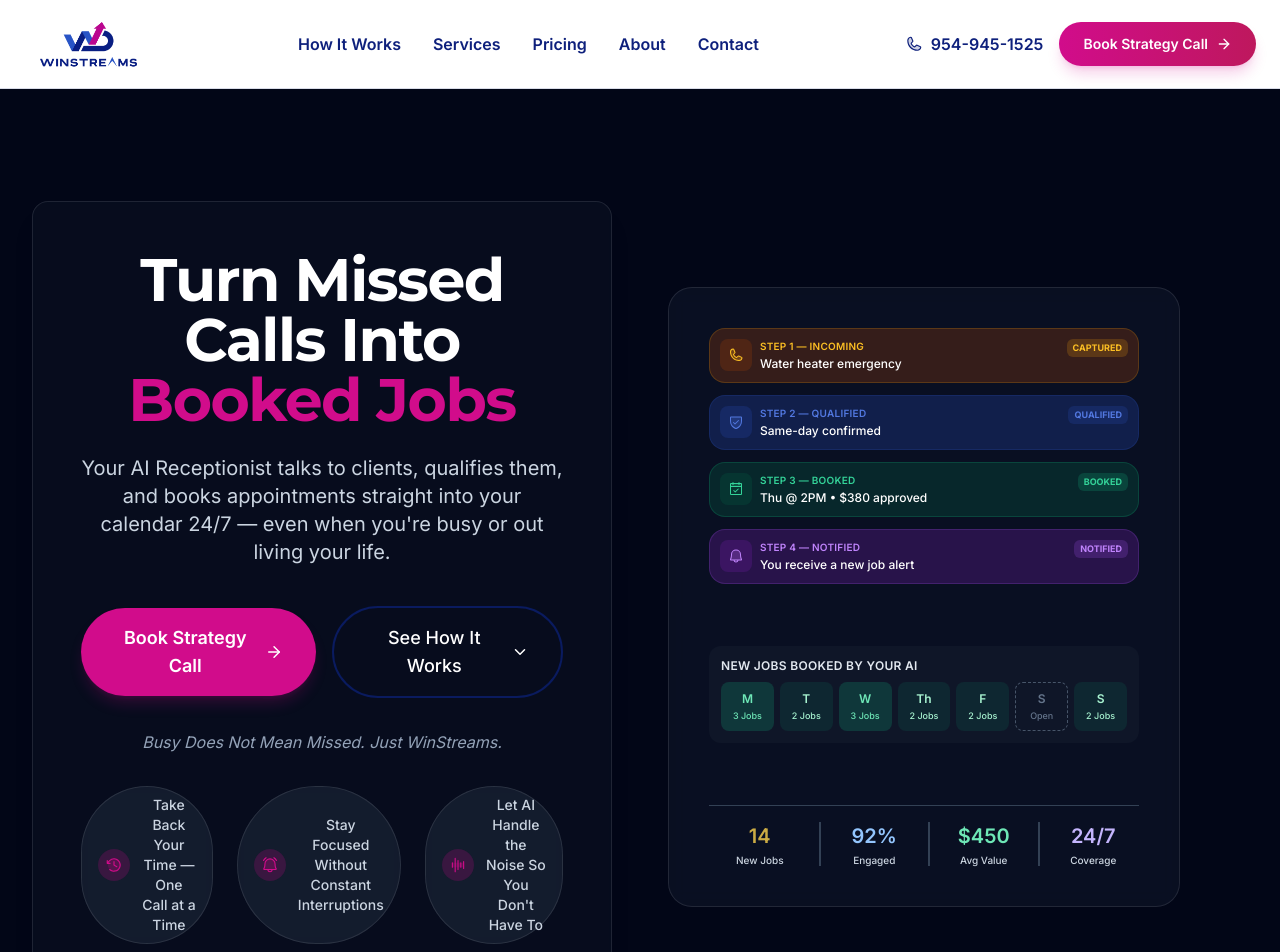
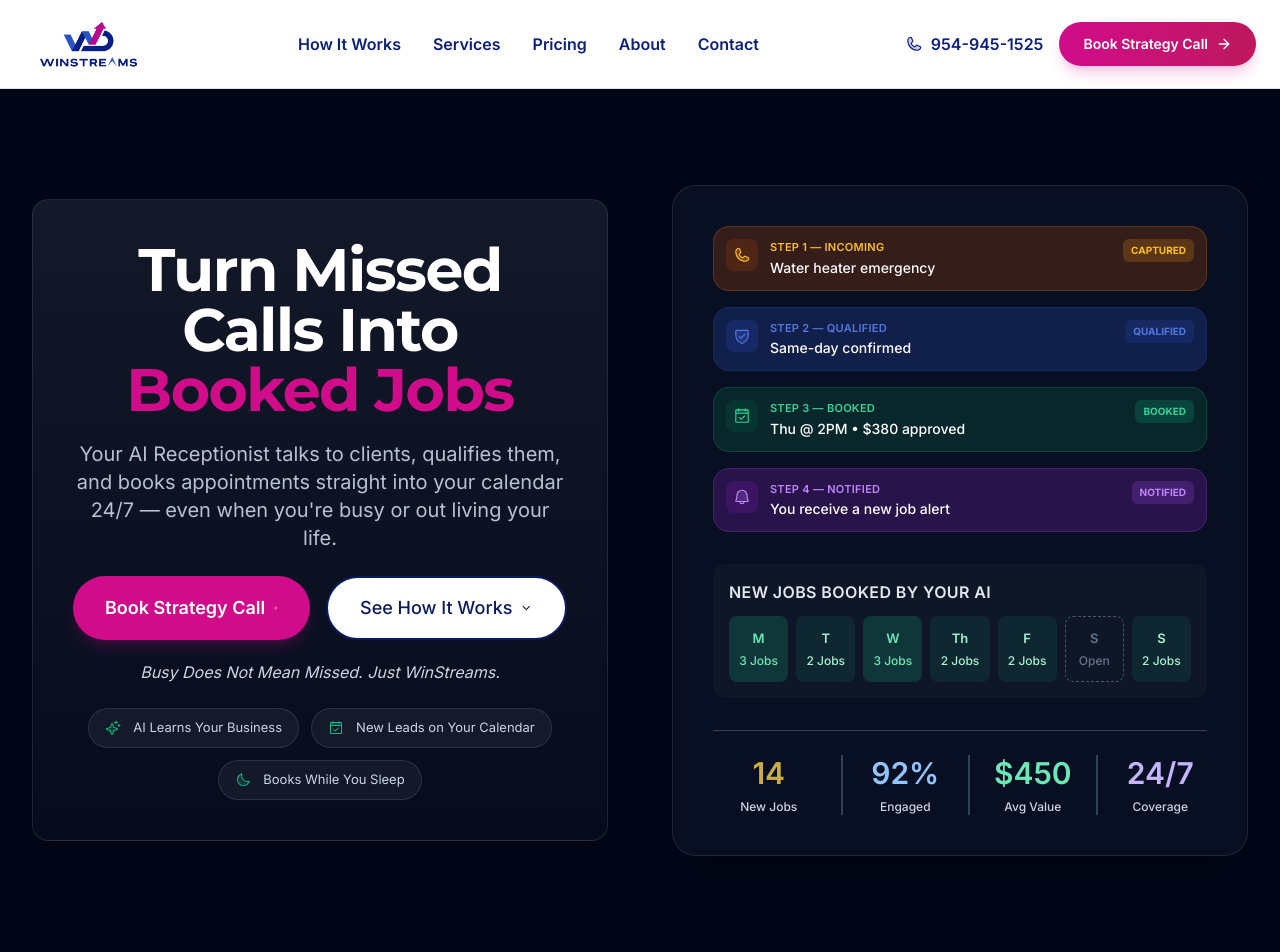
Before and after one commit to winstreams/winstreams-homepage-main, a React (Vite) app: page / in a window 1280 px wide. Shown: the top 952 px of the page. Built offline with nearby package versions, Linux system fonts and the light colour scheme; the HTML template or start-up script is replaced by a standard one.

Commit message:
Restore 2 columns and balance to Hero

```diff
--- a/src/components/Hero.tsx
+++ b/src/components/Hero.tsx
@@ -1,7 +1,14 @@
 import React from "react";
 import { useNavigate } from "react-router-dom";
 import { ArrowRight, ChevronDown } from "lucide-react";
-import { Phone, CalendarCheck, Moon, Bell, Sparkle, ShieldCheck, ClockCounterClockwise, BellRinging, Waveform } from "@phosphor-icons/react";
+import {
+  Phone,
+  CalendarCheck,
+  Moon,
+  Bell,
+  Sparkle,
+  ShieldCheck,
+} from "@phosphor-icons/react";
 import type { Icon } from "@phosphor-icons/react";
 
 // Type-safe notification color (no type casting needed)
@@ -22,7 +29,7 @@ interface Notification {
 interface Benefit {
   id: string;
   icon: IconComponent;
-  text: string;
+  label: string;
 }
 
 const Hero = () => {
@@ -77,12 +84,12 @@ const Hero = () => {
     { id: "sun", day: "S", jobs: 2 },
   ];
 
-  // BENEFITS PILLS DATA
+  // BENEFITS PILLS DATA (Home Hero content preserved)
   // Stable IDs for copy-change resilience
   const benefits: Benefit[] = [
-    { id: "time", icon: ClockCounterClockwise, text: "Take Back Your Time — One Call at a Time" },
-    { id: "focus", icon: BellRinging, text: "Stay Focused Without Constant Interruptions" },
-    { id: "noise", icon: Waveform, text: "Let AI Handle the Noise So You Don't Have To" },
+    { id: "learn", icon: Sparkle, label: "AI Learns Your Business" },
+    { id: "calendar", icon: CalendarCheck, label: "New Leads on Your Calendar" },
+    { id: "sleep", icon: Moon, label: "Books While You Sleep" },
   ];
 
   const totalJobs = weeklyJobs.reduce((sum, day) => sum + day.jobs, 0);
@@ -114,12 +121,15 @@ const Hero = () => {
       border: "border-purple-500/20",
       badge: "bg-purple-500/20",
     },
-  } as const satisfies Record<NotifColor, {
-    text: string;
-    bg: string;
-    border: string;
-    badge: string;
-  }>;
+  } as const satisfies Record<
+    NotifColor,
+    {
+      text: string;
+      bg: string;
+      border: string;
+      badge: string;
+    }
+  >;
 
   const scrollToHowItWorks = () => {
     const element = document.getElementById("how-it-works");
@@ -133,70 +143,77 @@ const Hero = () => {
   };
 
   return (
-    <section className="relative bg-slate-950 overflow-hidden py-20 lg:py-28">
+    <section className="relative bg-slate-950 overflow-hidden py-12 sm:py-16 lg:py-24 md:min-h-[85vh] md:flex md:items-center">
       <div className="max-w-7xl mx-auto px-4 sm:px-6 lg:px-8">
-        <div className="grid lg:grid-cols-2 gap-12 lg:gap-14 items-center">
-
+        <div className="grid lg:grid-cols-2 gap-12 lg:gap-16 items-center">
           {/* LEFT COLUMN */}
-          <div className="w-full max-w-4xl mx-auto lg:mx-0">
-            {/* Frosted Glass Panel */}
-            <div className="bg-slate-900/40 backdrop-blur-sm border border-white/10 rounded-2xl p-8 md:p-12 shadow-xl text-center">
-
+          {/* FIX: Removed max-w-4xl constraint, used lg:max-w-none to fill grid column */}
+          <div className="w-full max-w-2xl lg:max-w-none mx-auto lg:mx-0">
+            {/* RESTORED: Gradient ghost card for mobile, frosted for desktop */}
+            {/* ADDED: lg:mx-0 to anchor content to grid edge on large screens */}
+            <div className="w-full lg:max-w-[640px] mx-auto lg:mx-0 rounded-2xl bg-gradient-to-b from-white/5 to-transparent p-4 sm:p-5 md:bg-slate-900/40 md:backdrop-blur-sm md:border md:border-white/10 md:p-8 lg:p-10 md:shadow-xl text-center">
               {/* HEADLINE */}
-              {/* text-4xl sm:text-5xl md:text-6xl matches Services Hero */}
-              <h1 className="text-4xl sm:text-5xl md:text-6xl font-bold leading-tight tracking-tight mb-6">
+              <h1 className="mx-auto max-w-[18ch] sm:max-w-none text-[2.125rem] sm:text-5xl lg:text-6xl font-bold leading-snug tracking-tight mb-5">
                 <span className="text-white">Turn Missed Calls Into </span>
-                {/* &nbsp; prevents "Booked" and "Jobs" from splitting */}
                 <span className="text-brand-magenta">Booked&nbsp;Jobs</span>
               </h1>
 
               {/* SUBHEAD */}
-              {/* text-lg md:text-xl matches Services Hero */}
-              <p className="text-lg md:text-xl text-slate-300 leading-relaxed mb-10 max-w-3xl mx-auto">
-                Your AI Receptionist talks to clients, qualifies them, and books appointments straight into your calendar 24/7 — even when you're busy or out living your life.
+              <p className="text-[15px] sm:text-base lg:text-xl text-slate-300/90 mb-6 leading-[1.65] md:leading-relaxed max-w-[46ch] md:max-w-2xl mx-auto">
+                Your AI Receptionist talks to clients, qualifies them, and books
+                appointments straight into your calendar 24/7 — even when you're
+                busy or out living your life.
               </p>
 
               {/* CTAs */}
-              {/* px-8 py-4 text-lg matches Services Hero */}
-              <div className="flex flex-col sm:flex-row gap-4 justify-center items-center mb-8">
+              {/* FIX: Equal widths + equal heights at sm+; prevent layout asymmetry */}
+              <div className="flex flex-col sm:flex-row sm:items-stretch justify-center gap-4 mb-5 sm:w-full sm:max-w-xl sm:mx-auto">
                 <button
                   type="button"
                   onClick={handleCTAClick}
                   aria-label="Book a strategy call"
-                  className="w-full sm:w-auto group inline-flex items-center justify-center gap-2 rounded-full bg-brand-magenta px-8 py-4 text-lg font-semibold text-white shadow-lg shadow-brand-magenta/20 hover:scale-105 hover:shadow-xl hover:shadow-brand-magenta/30 transition-all duration-300 focus:outline-none focus:ring-2 focus:ring-brand-magenta focus:ring-offset-2 focus:ring-offset-slate-950 active:scale-95"
+                  className="w-full sm:flex-1 sm:min-w-0 group inline-flex items-center justify-center gap-2 bg-brand-magenta text-white font-semibold px-6 py-3 md:px-8 md:py-4 text-base md:text-lg rounded-full leading-none whitespace-nowrap min-h-[52px] md:min-h-[56px] transition-all duration-300 active:scale-95 shadow-lg shadow-brand-magenta/20 md:hover:scale-105 md:hover:shadow-xl md:hover:shadow-brand-magenta/30 focus-visible:outline-none focus-visible:ring-2 focus-visible:ring-brand-magenta focus-visible:ring-offset-2 focus-visible:ring-offset-slate-950"
                 >
                   Book Strategy Call
-                  <ArrowRight className="w-5 h-5 group-hover:translate-x-1 transition-transform" aria-hidden />
+                  <ArrowRight
+                    className="w-5 h-5 md:group-hover:translate-x-1 transition-transform"
+                    aria-hidden="true"
+                  />
                 </button>
 
                 <button
                   type="button"
                   onClick={scrollToHowItWorks}
                   aria-label="See how our AI receptionist works"
-                  className="w-full sm:w-auto inline-flex items-center justify-center gap-2 rounded-full border-2 border-brand-navy text-white px-8 py-4 text-lg font-medium hover:bg-brand-navy hover:text-white transition-all duration-300 focus:outline-none focus:ring-2 focus:ring-white/50 focus:ring-offset-2 focus:ring-offset-slate-950"
+                  className="w-full sm:flex-1 sm:min-w-0 inline-flex items-center justify-center gap-2 bg-white/10 text-white border-2 border-white/20 md:bg-white md:text-brand-navy md:border-2 md:border-brand-navy font-medium px-6 py-3 md:px-8 md:py-4 text-base md:text-lg rounded-full leading-none whitespace-nowrap min-h-[52px] md:min-h-[56px] transition-all duration-300 md:hover:bg-brand-navy md:hover:text-white focus-visible:outline-none focus-visible:ring-2 focus-visible:ring-brand-magenta focus-visible:ring-offset-2 focus-visible:ring-offset-slate-950"
                 >
                   See How It Works
-                  <ChevronDown className="w-5 h-5" aria-hidden />
+                  <ChevronDown className="w-5 h-5" aria-hidden="true" />
                 </button>
               </div>
 
-              {/* TAGLINE */}
-              {/* text-slate-400 italic matches Services Hero */}
-              <p className="text-slate-400 italic text-base mb-8">
+              <p className="text-sm md:text-base text-slate-300 italic mb-6">
                 Busy Does Not Mean Missed. Just WinStreams.
               </p>
 
-              {/* BENEFITS - Services Hero style (horizontal pills) */}
-              {/* bg-slate-800/50 with bg-brand-magenta/20 icon circles */}
-              <div className="flex flex-col md:flex-row justify-center gap-4 md:gap-6">
+              {/* BENEFITS PILLS */}
+              {/* FIX: allow wrap starting at sm to avoid cramping on small tablets */}
+              <div className="flex flex-col sm:flex-row sm:flex-wrap justify-center gap-3">
                 {benefits.map((benefit) => {
                   const BenefitIcon = benefit.icon;
                   return (
-                    <div key={benefit.id} className="flex items-center gap-3 bg-slate-800/50 backdrop-blur-sm rounded-full px-4 py-2 border border-white/10">
-                      <div className="w-8 h-8 rounded-full bg-brand-magenta/20 flex items-center justify-center flex-shrink-0">
-                        <BenefitIcon size={18} weight="duotone" className="text-brand-magenta" />
-                      </div>
-                      <span className="text-sm text-slate-300 font-medium">{benefit.text}</span>
+                    <div
+                      key={benefit.id}
+                      className="flex items-center gap-3 rounded-full bg-white/5 border border-white/10 px-4 py-2.5 text-left"
+                    >
+                      <BenefitIcon
+                        size={16}
+                        weight="duotone"
+                        className="text-emerald-500 flex-shrink-0"
+                      />
+                      <span className="text-[13px] leading-snug text-slate-300">
+                        {benefit.label}
+                      </span>
                     </div>
                   );
                 })}
@@ -204,31 +221,43 @@ const Hero = () => {
             </div>
           </div>
 
-          {/* RIGHT COLUMN - DASHBOARD VISUAL */}
-          <div className="w-full max-w-lg mx-auto lg:mx-0 rounded-3xl bg-slate-900/60 border border-white/10 p-4 sm:p-6 md:p-8 lg:p-10 lg:min-h-[620px] flex flex-col justify-between backdrop-blur">
+          {/* RIGHT COLUMN */}
+          {/* OPTIMIZED: max-w-xl on tablet; lg:max-w-none on desktop */}
+          <div className="w-full max-w-xl lg:max-w-none mx-auto lg:mx-0 rounded-3xl bg-slate-900/60 border border-white/10 p-5 sm:p-6 lg:p-10 md:shadow-2xl flex flex-col justify-between backdrop-blur">
             <div className="space-y-6 lg:space-y-8 flex-1 flex flex-col justify-between">
-
               {/* NOTIFICATIONS STACK */}
-              <div className="space-y-3">
+              <div className="space-y-4">
                 {notifications.map((notif) => {
-                  // Type-safe color lookup (no casting needed)
                   const colors = colorMap[notif.color];
                   const NotifIcon = notif.icon;
                   return (
                     <div
                       key={notif.id}
-                      className={`flex items-start gap-2 rounded-2xl p-2.5 border ${colors.bg} ${colors.border}`}
+                      className={`flex items-start gap-3 rounded-2xl p-3 border ${colors.bg} ${colors.border}`}
                     >
-                      <div className={`flex-shrink-0 w-8 h-8 rounded-lg ${colors.bg} flex items-center justify-center`}>
-                        <NotifIcon size={16} weight="duotone" className={colors.text} aria-hidden />
+                      <div
+                        className={`flex-shrink-0 w-8 h-8 rounded-lg ${colors.bg} flex items-center justify-center`}
+                      >
+                        <NotifIcon
+                          size={18}
+                          weight="duotone"
+                          className={colors.text}
+                          aria-hidden="true"
+                        />
                       </div>
                       <div className="flex-1 min-w-0">
-                        <div className={`text-[10px] font-semibold uppercase tracking-wide mb-0.5 ${colors.text}`}>
+                        <div
+                          className={`text-[11px] font-semibold uppercase tracking-wide mb-0.5 ${colors.text}`}
+                        >
                           {notif.step}
                         </div>
-                        <div className="text-xs text-white font-medium truncate">{notif.title}</div>
+                        <div className="text-sm text-white font-medium truncate">
+                          {notif.title}
+                        </div>
                       </div>
-                      <div className={`flex-shrink-0 px-1.5 py-0.5 rounded-md text-[9px] font-bold uppercase ${colors.badge} ${colors.text}`}>
+                      <div
+                        className={`flex-shrink-0 px-2 py-1 rounded-md text-[10px] font-bold uppercase ${colors.badge} ${colors.text}`}
+                      >
                         {notif.badge}
                       </div>
                     </div>
@@ -237,15 +266,15 @@ const Hero = () => {
               </div>
 
               {/* WEEKLY STATS */}
-              <div className="bg-slate-800/30 rounded-xl p-3">
-                <div className="text-xs font-semibold text-slate-200 uppercase tracking-wide mb-2">
+              <div className="bg-slate-800/30 rounded-xl p-4">
+                <div className="text-base font-semibold text-slate-200 uppercase tracking-wide mb-3">
                   NEW JOBS BOOKED BY YOUR AI
                 </div>
-                <div className="grid grid-cols-7 gap-1.5 text-center text-[10px]">
+                <div className="grid grid-cols-7 gap-2 text-center text-[11px]">
                   {weeklyJobs.map((item) => (
                     <div
                       key={item.id}
-                      className={`flex flex-col gap-0.5 items-center justify-center rounded-lg px-1 py-2 ${
+                      className={`flex flex-col gap-1 items-center justify-center rounded-lg px-2 py-3 ${
                         item.isOpen
                           ? "border border-dashed border-slate-600 text-slate-500"
                           : item.jobs >= 3
@@ -253,9 +282,8 @@ const Hero = () => {
                           : "bg-emerald-500/10 text-emerald-200"
                       }`}
                     >
-                      {/* Adjusted font size to accommodate "Th" label */}
-                      <span className="text-xs font-semibold">{item.day}</span>
-                      <span className="text-[9px] font-medium whitespace-nowrap">
+                      <span className="text-[13px] font-semibold">{item.day}</span>
+                      <span className="text-xs font-medium whitespace-nowrap">
                         {item.isOpen ? "Open" : `${item.jobs} Jobs`}
                       </span>
                     </div>
@@ -264,33 +292,48 @@ const Hero = () => {
               </div>
 
               {/* METRICS ROW */}
-              <div className="mt-4 pt-4 border-t border-slate-700">
-                <div className="grid grid-cols-4 gap-2">
+              <div className="mt-6 pt-6 border-t border-slate-700">
+                <div className="grid grid-cols-4 gap-4">
                   <div className="flex flex-col items-center justify-start">
-                    <div className="text-lg md:text-xl font-semibold text-amber-300/80 mb-1">{totalJobs}</div>
-                    <div className="text-[10px] text-slate-300 font-medium text-center leading-tight">New Jobs</div>
+                    <div className="text-xl md:text-2xl lg:text-3xl font-semibold text-amber-300/80 mb-2">
+                      {totalJobs}
+                    </div>
+                    <div className="text-xs text-slate-300 font-medium whitespace-nowrap">
+                      New Jobs
+                    </div>
                   </div>
 
-                  <div className="flex flex-col items-center justify-start border-l-2 border-slate-700 pl-2">
-                    <div className="text-lg md:text-xl font-semibold text-blue-300 mb-1">92%</div>
-                    <div className="text-[10px] text-slate-300 font-medium text-center leading-tight">Engaged</div>
+                  <div className="flex flex-col items-center justify-start border-l-2 border-slate-700 pl-4">
+                    <div className="text-xl md:text-2xl lg:text-3xl font-semibold text-blue-300 mb-2">
+                      92%
+                    </div>
+                    <div className="text-xs text-slate-300 font-medium whitespace-nowrap">
+                      Engaged
+                    </div>
                   </div>
 
-                  <div className="flex flex-col items-center justify-start border-l-2 border-slate-700 pl-2">
-                    <div className="text-lg md:text-xl font-semibold text-emerald-300 mb-1">$450</div>
-                    <div className="text-[10px] text-slate-300 font-medium text-center leading-tight">Avg Value</div>
+                  <div className="flex flex-col items-center justify-start border-l-2 border-slate-700 pl-4">
+                    <div className="text-xl md:text-2xl lg:text-3xl font-semibold text-emerald-300 mb-2">
+                      $450
+                    </div>
+                    <div className="text-xs text-slate-300 font-medium whitespace-nowrap">
+                      Avg Value
+                    </div>
                   </div>
 
-                  <div className="flex flex-col items-center justify-start border-l-2 border-slate-700 pl-2">
-                    <div className="text-lg md:text-xl font-semibold text-violet-300 mb-1">24/7</div>
-                    <div className="text-[10px] text-slate-300 font-medium text-center leading-tight">Coverage</div>
+                  <div className="flex flex-col items-center justify-start border-l-2 border-slate-700 pl-4">
+                    <div className="text-xl md:text-2xl lg:text-3xl font-semibold text-violet-300 mb-2">
+                      24/7
+                    </div>
+                    <div className="text-xs text-slate-300 font-medium whitespace-nowrap">
+                      Coverage
+                    </div>
                   </div>
                 </div>
               </div>
-
             </div>
           </div>
-
+          {/* END RIGHT COLUMN */}
         </div>
       </div>
     </section>
```
